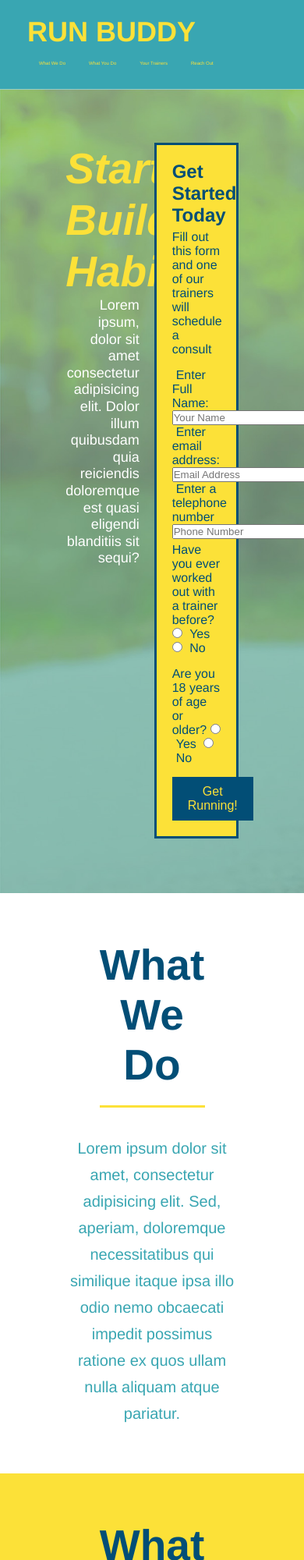
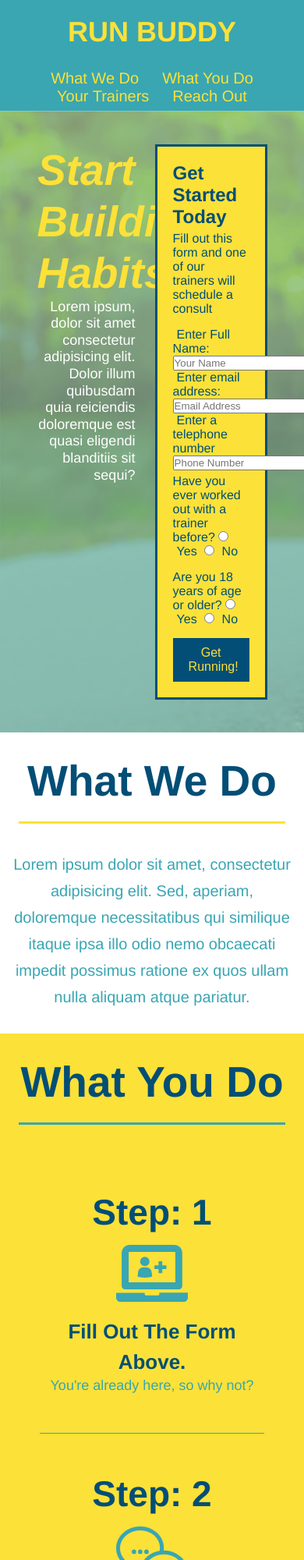
Before and after one commit to Konopie/run-buddy, a plain HTML site: page index.html in a window 390 px wide. Shown: the top 2000 px of the page at 78% size. Drawn offline with Linux system fonts and the light colour scheme.

Commit message:
finished media queries

```diff
--- a/assets/css/style.css
+++ b/assets/css/style.css
@@ -351,15 +351,100 @@ footer a {
 
 /* MEDIA QUERY FOR SMALLER DESKTOP SCREENS AND SMALLER */
 @media screen and (max-width: 980px) {
+  header {
+    padding-bottom: 0;
+    justify-content: center;
+  }
 
+  header h1 {
+    width: 100%;
+    text-align: center;
+  }
+
+  header nav ul {
+    margin-top: 20px;
+    width: 100%;
+    justify-content: center;
+  }
+
+  header nav ul li a {
+    font-size: 20px;
+  }
+
+  footer h2, footer div {
+    text-align: center;
+    width: 100%;
+  }
+
+  .section-title {
+    width: 80%;
+  }
+
+  .trainer {
+    flex: 0 70%;
+  }
+
+  .contact-info iframe{
+    flex: 1 100%;
+  }
 }
 
 /* MEDIA QUERY FOR TABLETS AND SMALLER */
 @media screen and (max-width: 768px) {
+  section {
+    padding: 30px 15px;
+  }
 
+  .step h3 {
+    flex: 1 100%;
+    text-align: center;
+  }
+
+  .step-info {
+    flex: 2 100%;
+    text-align: center;
+    justify-content: center;
+  }
+
+  .step-img {
+    flex: 0 32%;
+    margin-right: 0;
+    margin-top: 15px;
+    margin-bottom: 15px;
+  }
+
+  .step-text {
+    flex: 100%;
+  }
 }
 
 /* MEDIA QUERY FOR MOBILE PHONES AND SMALLER */
 @media screen and (max-width: 575px) {
+  .hero-form button {
+    width: 100%;
+  }
 
+  .section-title {
+    width: 95%;
+  }
+
+  .intro p {
+    width: 100%;
+  }
+
+  .trainer {
+    flex: 0 100%;
+  }
+
+  .contact-info {
+    text-align: center;
+  }
+
+  .contact-info > * {
+    flex: 0 100%;
+  }
+
+  .contact-form {
+    order: 3;
+  }
 }
```
